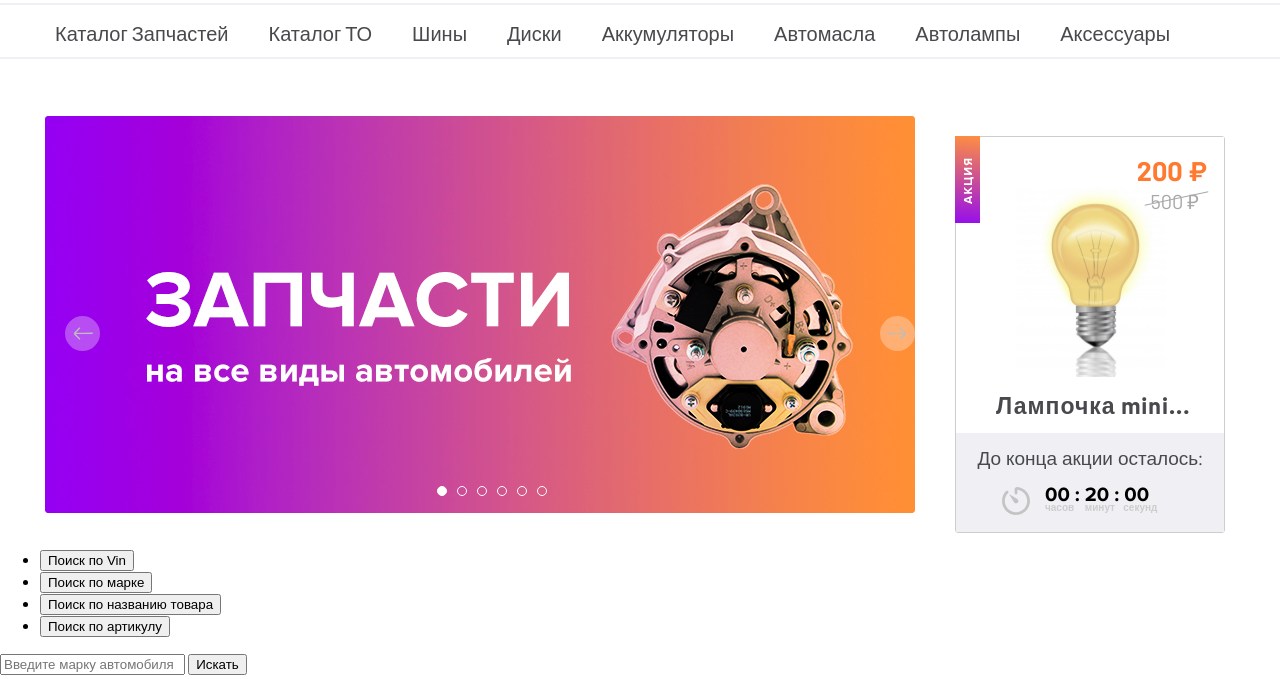
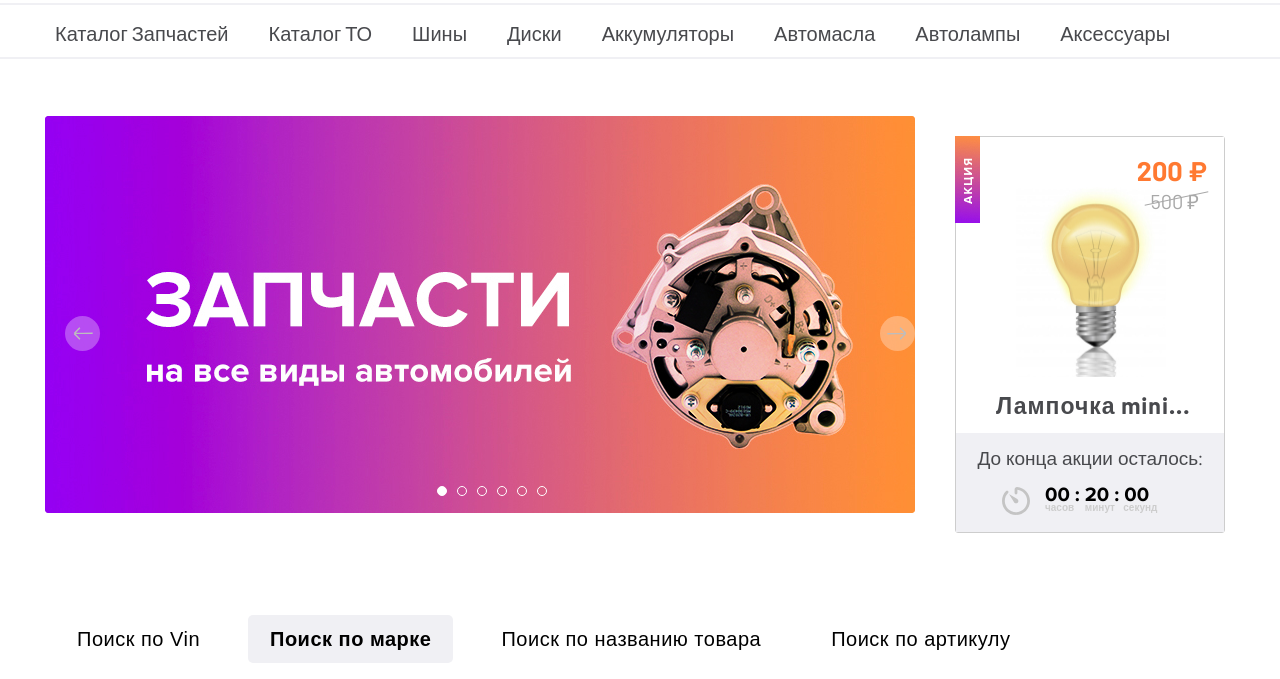
Before and after one commit to ANTONUTKIN/Spares-shop, a website: page source/home.html in a window 1280 px wide. Shown: the part 121-800 px from the top of the page. Drawn offline with nearby package versions, Linux system fonts and the light colour scheme; files that its build step writes are made by us from their sources; files whose address does not match are found by name.

Commit message:
Добавлякет меню поиска

```diff
--- a/source/home.html
+++ b/source/home.html
@@ -82,7 +82,7 @@
           </div>
         </div>
       </section>
-      <section class="search">
+      <section class="search container">
         <h2 class="visually-hidden">Поиск</h2>
         <ul class="search__list">
           <li>
@@ -92,7 +92,7 @@
           </li>
           <li>
             <label>
-              <input class="search__button" type="button" value="Поиск по марке">
+              <input class="search__button  search__button--checked" type="button" value="Поиск по марке">
             </label>
           </li>
           <li>
@@ -107,8 +107,8 @@
           </li>
         </ul>
         <form class="search__input" action="#" method="GET">
-          <input type="text" name="search" placeholder="Введите марку автомобиля">
-          <input type="submit" name="search" value="Искать">
+          <input class="search__input-textarea" type="text" name="search" placeholder="Введите марку автомобиля">
+          <input class="search__submit-button" type="submit" name="search" value="Искать">
         </form>
       </section>
       <section class="categories">
--- a/source/sass/blocks/banners.scss
+++ b/source/sass/blocks/banners.scss
@@ -1,4 +1,5 @@
 .banners {
 	display: flex;
 	flex-direction: row;
+	margin-bottom: 82px;
 }
--- /dev/null
+++ b/source/sass/blocks/search.scss
@@ -0,0 +1,69 @@
+.search__list {
+  display: flex;
+  padding: 0;
+  margin-bottom: 24px;
+}
+
+.search__list li {
+  list-style: none;
+  margin: 0 13px;
+}
+
+.search__list li:first-child {
+  margin-left: 0;
+}
+
+.search__button {
+  text-align: center;
+  font-size: 20px;
+  line-height: 24px;
+  letter-spacing: 0.5px;
+  padding: 12px 22px;
+  background-color: transparent;
+  border: none;
+}
+
+.search__button--checked {
+  font-weight: bold;
+  background: #F0F0F4;
+  border-radius: 5px;
+}
+
+.search__input {
+  position: relative;
+  height: 50px;
+  overflow: hidden;
+}
+
+.search__input-textarea {
+  padding: 0;
+  margin: 0;
+  width: 100%;
+  height: 100%;
+  font-size: 16px;
+  line-height: 19px;
+  letter-spacing: 0.5px;
+  color: #656464;
+  padding-left: 20px;
+  background: #F0F0F4;
+  border: none;
+  border-radius: 3px;
+}
+
+.search__submit-button {
+  position: absolute;
+  right: 0;
+  top: 0;
+  width: 145px;
+  height: 100%;
+  background: #FF7931;
+  border-radius: 3px;
+  border: none;
+  color: #fff;
+  font-family: "Proxima Nova", "Arial", sans-serif;
+  font-size: 14px;
+  line-height: 17px;
+  letter-spacing: 0.12em;
+  text-transform: uppercase;
+  cursor: pointer;
+}
--- a/source/sass/style.scss
+++ b/source/sass/style.scss
@@ -5,3 +5,4 @@
 @import "blocks/slider.scss";
 @import "blocks/banners.scss";
 @import "blocks/banner.scss";
+@import "blocks/search.scss";
```
Also changed, not shown: build/css/style.min.css, build/home.html, 1 other file.
